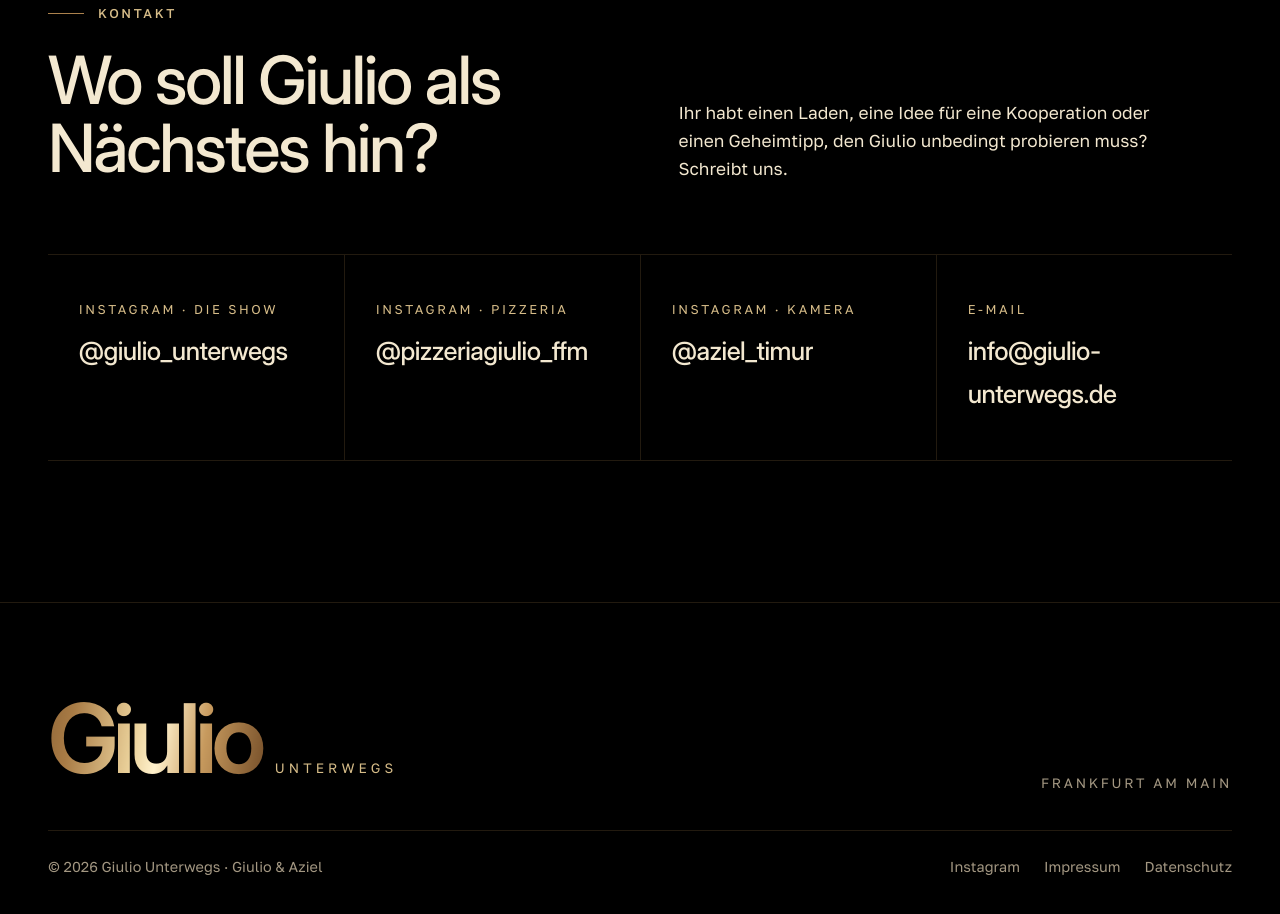
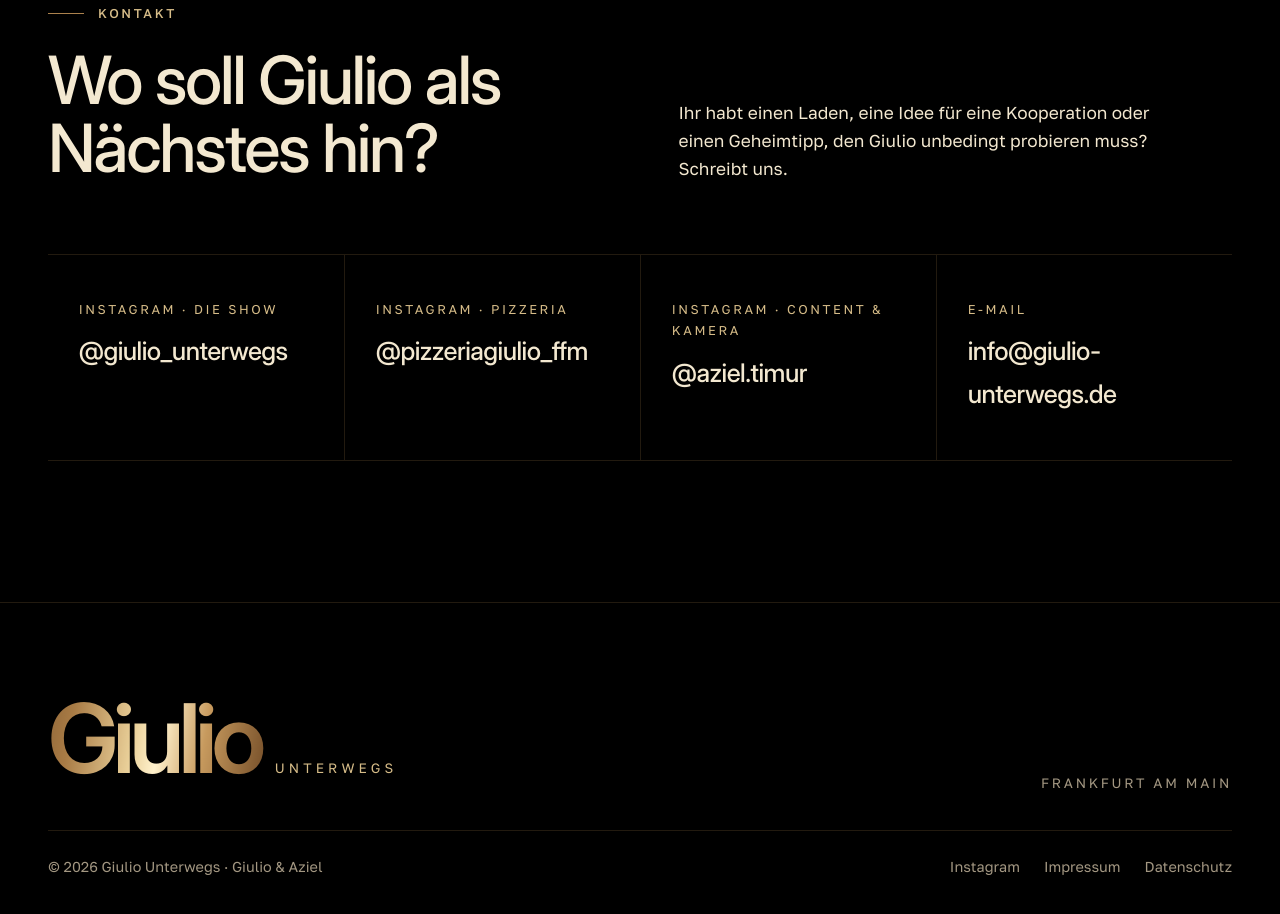
Before and after one commit to aziel111/giulio-unterwegs, a plain HTML site: page index.html in a window 1280 px wide. Shown: the part 7835-8749 px from the top of the page. Drawn offline with Linux system fonts and the light colour scheme.

Commit message:
Kontakt: Aziels Arbeits-Account @aziel.timur statt privatem Account
Co-Authored-By: Claude Opus 5.5 <noreply@anthropic.com>
Claude-Session: https://claude.ai/code/session_011Q9XzbVrucvUwgAT54t6AT

```diff
--- a/index.html
+++ b/index.html
@@ -297,7 +297,7 @@
     <ul class="kontakt-liste">
       <li class="auftauchen"><a href="https://www.instagram.com/giulio_unterwegs" rel="noopener"><span>Instagram · Die Show</span><strong>@giulio_unterwegs</strong></a></li>
       <li class="auftauchen" data-verzoegerung="1"><a href="https://www.instagram.com/pizzeriagiulio_ffm" rel="noopener"><span>Instagram · Pizzeria</span><strong>@pizzeriagiulio_ffm</strong></a></li>
-      <li class="auftauchen" data-verzoegerung="2"><a href="https://www.instagram.com/aziel_timur" rel="noopener"><span>Instagram · Kamera</span><strong>@aziel_timur</strong></a></li>
+      <li class="auftauchen" data-verzoegerung="2"><a href="https://www.instagram.com/aziel.timur" rel="noopener"><span>Instagram · Content &amp; Kamera</span><strong>@aziel.timur</strong></a></li>
       <li class="auftauchen" data-verzoegerung="3"><a href="mailto:info@giulio-unterwegs.de?subject=Giulio%20Unterwegs"><span>E-Mail</span><strong>info@giulio-unterwegs.de</strong></a></li>
     </ul>
   </div>
```
Also changed, not shown: 1 other file.
